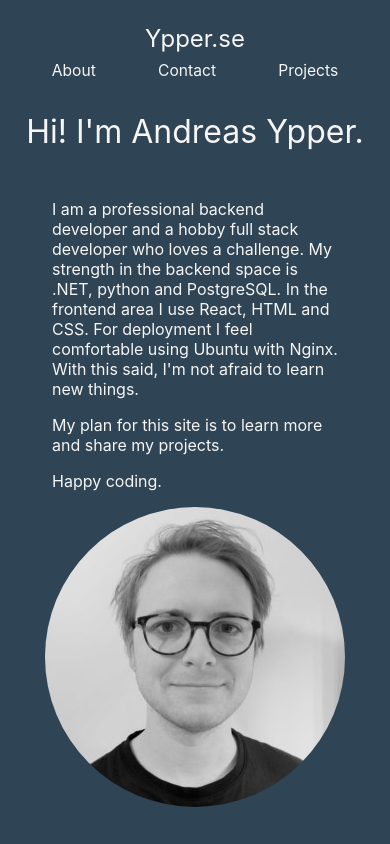
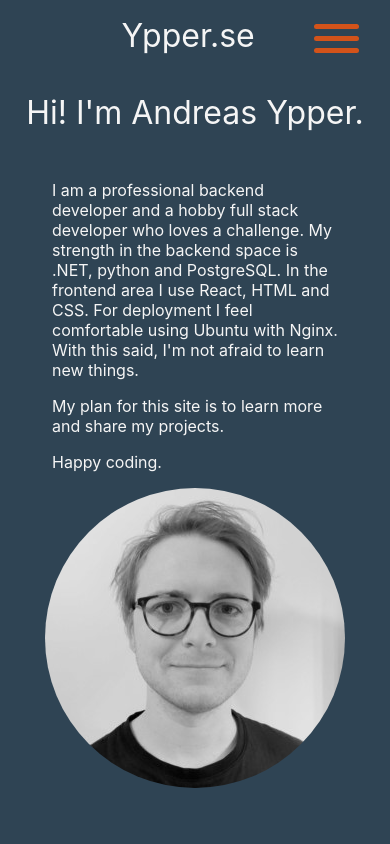
Before and after one commit to AndreasYpper/ypper, a React (Create React App) app: page / in a window 390 px wide. Built offline with nearby package versions, Linux system fonts and the light colour scheme.

Commit message:
added blog and some styling for mobile
First implementation of fetching blog posts, added hidden menu for mobile devices.

```diff
--- a/package.json
+++ b/package.json
@@ -6,6 +6,7 @@
     "@testing-library/jest-dom": "^5.16.2",
     "@testing-library/react": "^12.1.2",
     "@testing-library/user-event": "^13.5.0",
+    "axios": "^0.27.2",
     "react": "^17.0.2",
     "react-dom": "^17.0.2",
     "react-scripts": "5.0.0",
--- a/src/App.js
+++ b/src/App.js
@@ -1,41 +1,75 @@
-import React from "react";
+import React, { useState } from "react";
 import Navbar from "./components/shared/Navbar";
-import Home from './components/Home'
-import About from './components/About'
-import Contact from './components/Contact'
-import Projects from './components/Projects'
+import Home from "./components/Home";
+import About from "./components/About";
+import Contact from "./components/Contact";
+import Projects from "./components/Projects";
+import Blog from "./components/blog/Blog";
+import MobileNavbar from "./components/shared/MobileNavbar";
 
 function App() {
-  const [nav, setNav] = React.useState(<Home />)
+  const [nav, setNav] = React.useState(<Home />);
+  const [openMenu, setOpenMenu] = React.useState(false);
 
-  const navigate = (navigate) => {
-    switch (navigate) {
-      case 'home':
-        setNav(<Home />)
-        break;
-      case 'about':
-        setNav(<About />)
-        break;
-      case 'contact':
-        setNav(<Contact />)
-        break;
-      case 'projects':
-        setNav(<Projects />)
-        break;
-      default:
-        setNav(<Home />)
-        break;
+  function menuToggle() {
+    setOpenMenu((openMenu) => !openMenu);
+  }
+
+  function handleOutsideNavClick(event){
+    if(event.target.id !== 'hamburger' && event.target.id !== 'mobile-nav'){
+      setOpenMenu(false)
     }
   }
 
+  const navigate = (navigate) => {
+    setOpenMenu((openMenu) => !openMenu)
+    switch (navigate) {
+      case "home":
+        setNav(<Home />);
+        break;
+      case "about":
+        setNav(<About />);
+        break;
+      case "contact":
+        setNav(<Contact />);
+        break;
+      case "projects":
+        setNav(<Projects />);
+        break;
+      case "blog":
+        setNav(<Blog />);
+        break;
+      default:
+        setNav(<Home />);
+        break;
+    }
+  };
+
   return (
-    <div className="App">
-      <div>
+    <div className="App" onClick={handleOutsideNavClick}>
+      <div className="logo" onClick={() => navigate("home")}>
+        Ypper.se
+      </div>
+      <div
+        id="hamburger"
+        className={openMenu ? "hamburger hamburger-on" : "hamburger"}
+        onClick={() => menuToggle()}
+      >
+        <span></span>
+        <span></span>
+        <span></span>
+      </div>
+      <div
+        id="mobile-nav"
+        className="mobile-nav-bar"
+        style={{ width: openMenu ? "250px" : "0"  }}
+      >
+        <MobileNavbar navigateHandler={navigate} />
+      </div>
+      <div className="nav-bar">
         <Navbar navigateHandler={navigate} />
       </div>
-      <div className="content">
-        {nav}
-      </div>
+      <div className="content">{nav}</div>
     </div>
   );
 }
--- /dev/null
+++ b/src/components/blog/Blog.js
@@ -0,0 +1,22 @@
+import axios from "axios";
+import React from "react";
+import BlogCard from "./BlogCard";
+
+export default function Blog() {
+  const [blogs, setBlogs] = React.useState([]);
+  React.useEffect(() => {
+    axios
+      .get(`${process.env.REACT_APP_API_URI}/blog`)
+      .then((resp) => {
+        var data = resp.data;
+        setBlogs([...data]);
+      })
+      .catch((error) => {
+        console.log(error);
+      });
+  }, []);
+
+  const blogList = blogs.map((blog) => <BlogCard blog={blog} key={blog.id} />);
+
+  return <div className="blog-container">{blogList}</div>;
+}
--- /dev/null
+++ b/src/components/blog/BlogCard.js
@@ -0,0 +1,10 @@
+import React from 'react'
+
+export default function BlogCard({blog}) {
+  return (
+    <div className='blog-card-container'>
+        <h1>{blog.title}</h1>
+        <p>{blog.body}</p>
+    </div>
+  )
+}
--- /dev/null
+++ b/src/components/shared/MobileNavbar.js
@@ -0,0 +1,20 @@
+import React from 'react'
+
+export default function MobileNavbar({navigateHandler}) {
+  return (
+    <div className='mobile-navbar-container'>
+        <div className='nav' onClick={() => navigateHandler('about')}>
+            About
+        </div>
+        <div className='nav' onClick={() => navigateHandler('contact')}>
+            Contact
+        </div>
+        <div className='nav' onClick={() => navigateHandler('projects')}>
+            Projects
+        </div>
+        <div className='nav' onClick={() => navigateHandler('blog')}>
+            Blog
+        </div>
+    </div>
+)
+}
--- a/src/components/shared/Navbar.js
+++ b/src/components/shared/Navbar.js
@@ -3,9 +3,6 @@ import React from 'react'
 export default function Navbar({navigateHandler}) {
     return (
         <div className='navbar-container'>
-            <div className='logo' onClick={() => navigateHandler('home')}>
-                Ypper.se
-            </div>
             <div className='nav' onClick={() => navigateHandler('about')}>
                 About
             </div>
@@ -15,6 +12,9 @@ export default function Navbar({navigateHandler}) {
             <div className='nav' onClick={() => navigateHandler('projects')}>
                 Projects
             </div>
+            <div className='nav' onClick={() => navigateHandler('blog')}>
+                Blog
+            </div>
         </div>
     )
 }
--- a/src/index.css
+++ b/src/index.css
@@ -1,3 +1,7 @@
+html {
+  background-color: #2f4454;
+}
+
 body {
   margin: 0;
   font-family: -apple-system, BlinkMacSystemFont, 'Segoe UI', 'Roboto', 'Oxygen',
@@ -12,7 +16,105 @@ body {
   color: whitesmoke;
   min-height: 100vh;
   text-align: center;
+  display: grid;
+  grid-template-columns: repeat(12, 1fr);
+  grid-template-rows: max-content;
 }
+
+.logo {
+  grid-column: 1 / 2;
+  font-size: 2.5em;
+  cursor: pointer;
+  padding: 0.5em;
+  border-radius: 10px;
+  margin: 0px 40px 0px 40px;
+}
+
+.hamburger {
+  width: 45px;
+  height: 45px;
+  position: relative;
+  margin: 1.5em auto;
+  -webkit-transform: rotate(0deg);
+  -moz-transform: rotate(0deg);
+  -o-transform: rotate(0deg);
+  transform: rotate(0deg);
+  -webkit-transition: .5s ease-in-out;
+  -moz-transition: .5s ease-in-out;
+  -o-transition: .5s ease-in-out;
+  transition: .5s ease-in-out;
+  cursor: pointer;
+}
+
+.hamburger span {
+  display: block;
+  position: absolute;
+  height: 5px;
+  width: 100%;
+  background: #d3531a;
+  border-radius: 5px;
+  opacity: 1;
+  right: 0;
+  -webkit-transform: rotate(0deg);
+  -moz-transform: rotate(0deg);
+  -o-transform: rotate(0deg);
+  transform: rotate(0deg);
+  -webkit-transition: .25s ease-in-out;
+  -moz-transition: .25s ease-in-out;
+  -o-transition: .25s ease-in-out;
+  transition: .25s ease-in-out;
+}
+
+.hamburger span:nth-child(1) {
+  top: 0px;
+}
+
+.hamburger span:nth-child(2) {
+  top: 12px;
+}
+
+.hamburger span:nth-child(3) {
+  top: 24px;
+}
+
+.hamburger-on span:nth-child(1) {
+  top: 18px;
+  -webkit-transform: rotate(135deg);
+  -moz-transform: rotate(135deg);
+  -o-transform: rotate(135deg);
+  transform: rotate(135deg);
+}
+
+.hamburger-on span:nth-child(2) {
+  opacity: 0;
+  left: -60px;
+}
+
+.hamburger-on span:nth-child(3) {
+  top: 18px;
+  -webkit-transform: rotate(-135deg);
+  -moz-transform: rotate(-135deg);
+  -o-transform: rotate(-135deg);
+  transform: rotate(-135deg);
+}
+
+.hamburger {
+  display: none;
+}
+
+.hamburger-on {
+  display: none;
+}
+
+.mobile-nav-bar {
+  display: none;
+}
+
+.nav-bar {
+  grid-column: 2 / 12;
+  min-height: min-content;
+}
+
 .navbar-container {
   font-size: 2em;
   display: flex;
@@ -22,10 +124,7 @@ body {
   align-items: center;
   margin: 0px 15% 0px 15%;
 }
-.logo {
-  align-self: flex-start;
-  cursor: pointer;
-}
+
 .nav {
   font-size: 0.8em;
   cursor: pointer;
@@ -33,33 +132,36 @@ body {
   border-radius: 10px;
   margin: 0px 20px 0px 20px;
 }
+
 .nav:hover {
   background-color: #212f3a;
 }
 
 .content {
+  grid-column: 1 / 13;
   margin: 0px 10% 0px 10%;
 }
 
-.home-container {
+.home-container {}
 
-}
 .heading {
   width: 100%;
   font-size: 2em;
 }
+
 .home-content {
   display: flex;
   flex-direction: row;
   padding: 2em;
 }
+
 .text {
   font-size: 1em;
   text-align: left;
 }
-.profile-img {
 
-}
+.profile-img {}
+
 .profile-img img {
   border-radius: 50%;
 }
@@ -72,42 +174,88 @@ body {
   cursor: pointer;
   margin: 30px;
 }
+
 .contact-links img {
   width: 150px;
 }
 
-.about-container {
-
-}
+.about-container {}
 
 .text-block {
   text-align: left;
 }
 
 @media only screen and (max-width: 600px) {
-  .navbar-container {
+  .logo {
+    grid-column: 3 / 11;
+    text-align: center;
+    font-size: 2em;
+    cursor: pointer;
+    padding: 0.5em;
+    border-radius: 10px;
+    margin: 0px 40px 0px 40px;
+  }
+
+  .hamburger {
+    display: block;
+  }
+
+  .hamburger-on {
+    display: block;
+  }
+
+  .mobile-nav-bar {
+    display: block;
+    height: 100%;
+    /* 100% Full-height */
+    width: 0;
+    /* 0 width - change this with JavaScript */
+    position: fixed;
+    /* Stay in place */
+    z-index: 1;
+    /* Stay on top */
+    top: 0;
+    /* Stay at the top */
+    left: 0;
+    background-color: rgba(33, 47, 58, 0.85);
+    overflow-x: hidden;
+    /* Disable horizontal scroll */
+    -webkit-transition: width 1s;
+    /* For Safari 3.1 to 6.0 */
+    transition: width 1s;
+  }
+
+  .nav-bar {
+    display: none;
+  }
+
+  .mobile-navbar-container {
     font-size: 1.5em;
     display: flex;
-    flex-direction: row;
-    justify-content: space-between;
+    flex-direction: column;
+    justify-content: left;
     flex-wrap: wrap;
     padding: 1em;
-    align-items: center;
+    align-items: left;
     margin: auto;
   }
-  .logo {
-    align-self: flex-start;
-    flex: 0 0 100%;
-  }
+
   .nav {
     font-size: 0.65em;
     cursor: pointer;
     padding: 0.5em;
     border-radius: 5px;
   }
+
+  .nav:hover {
+    background-color: #2f4454;
+  }
+
   .content {
+    grid-column: 1 / 13;
     margin: 0px 20px 0px 20px;
   }
+
   .home-content {
     display: flex;
     flex-direction: column;
```
Also changed, not shown: .circleci/config.yml (deleted), public/manifest.json, 1 other file (tests, documents, lock files or other folders).
